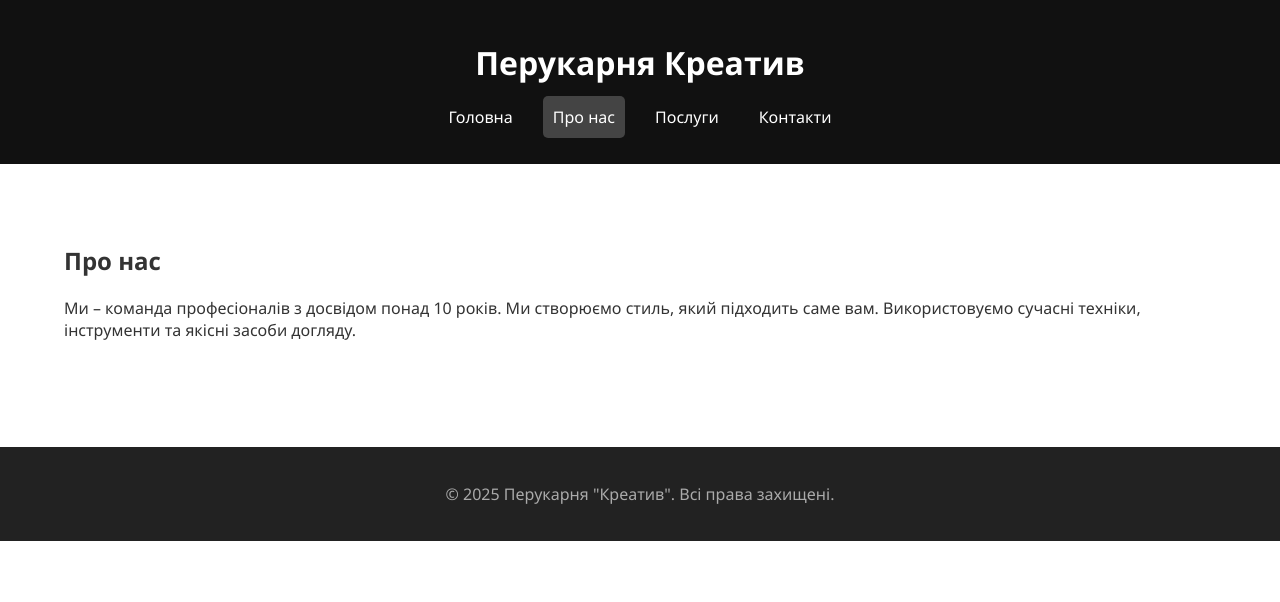
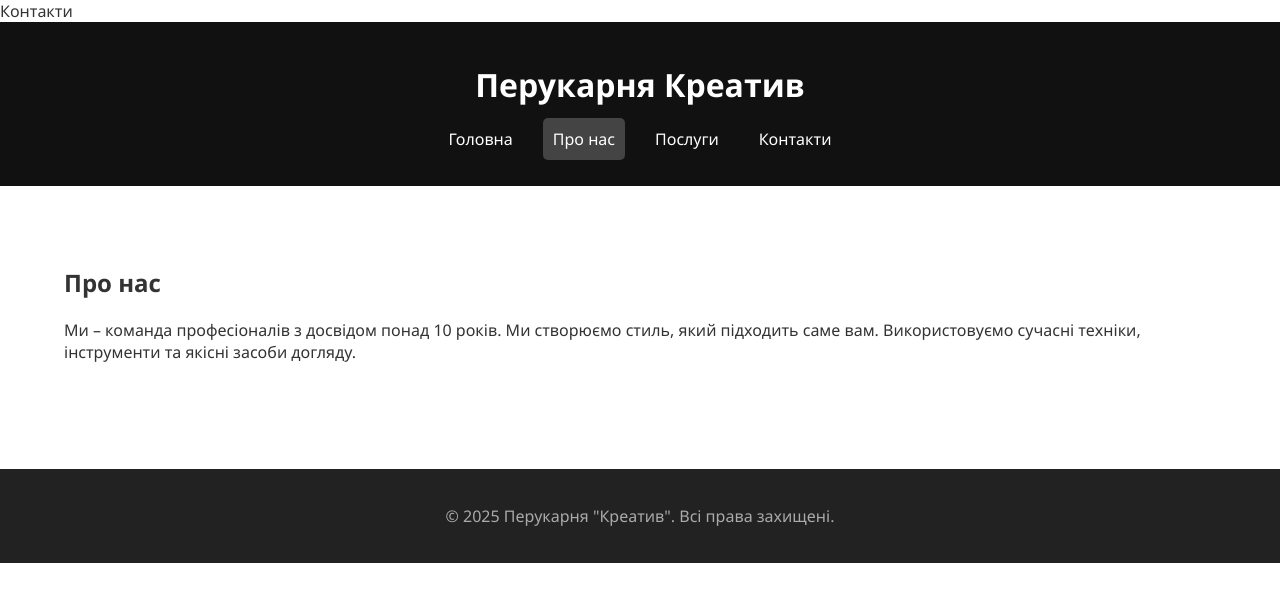
Before and after one commit to kreativePoltava-site/Kreative-site2, a plain HTML site: page about.html in a window 1280 px wide. Drawn offline with Linux system fonts and the light colour scheme; files that its build step writes are made by us from their sources.

Commit message:
Update about.html

```diff
--- a/about.html
+++ b/about.html
@@ -1,5 +1,6 @@
 <!DOCTYPE html>
 <html lang="uk">
+  <a href"contact.html">Контакти</a>
 <head>
   <meta charset="UTF-8" />
   <meta name="viewport" content="width=device-width, initial-scale=1.0" />
```
